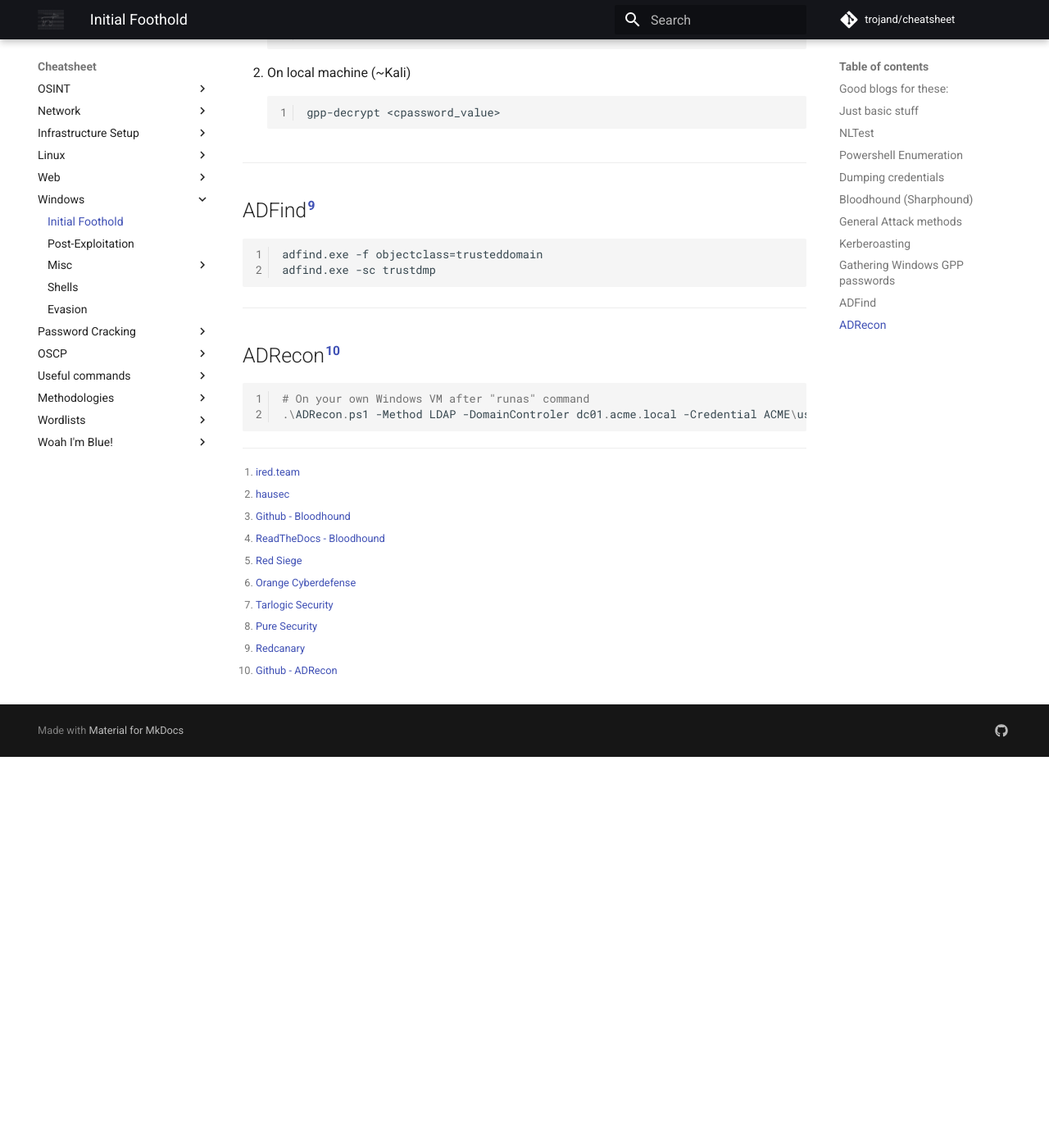
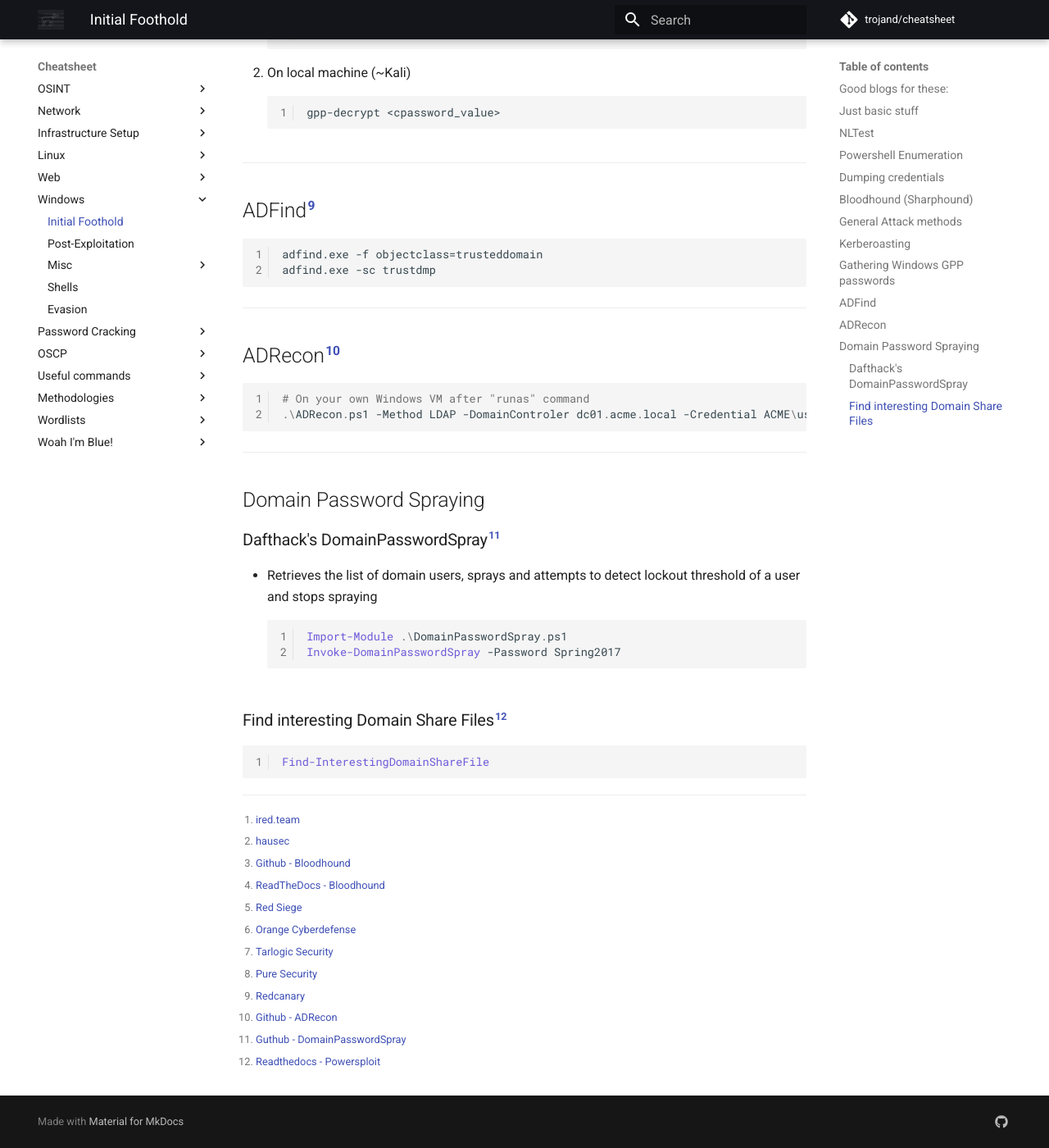
Before and after one commit to trojand/cheatsheet, an MkDocs documentation site: the page built from docs/Windows/Initial_Foothold.md, in a window 1280 px wide and 1400 px high, scrolled down 3402 px. Shown: the whole window at 82% size. Built offline with MkDocs 1.6.1 and Material for MkDocs 9.7.7, drawn with Linux system fonts in a browser that asks for light colours; comment, search, counter and statistics services are not loaded; before the commit the page ends 4325 px from its top, so only the background shows below that.

Commit message:
Update Initial_Foothold.md

````diff
--- a/docs/Windows/Initial_Foothold.md
+++ b/docs/Windows/Initial_Foothold.md
@@ -144,6 +144,22 @@ adfind.exe -sc trustdmp
 .\ADRecon.ps1 -Method LDAP -DomainControler dc01.acme.local -Credential ACME\user01
 ```
 
+---
+## Domain Password Spraying
+### Dafthack's DomainPasswordSpray[^11]
+* Retrieves the list of domain users, sprays and attempts to detect lockout threshold of a user and stops spraying
+```powershell
+Import-Module .\DomainPasswordSpray.ps1
+Invoke-DomainPasswordSpray -Password Spring2017
+```
+
+### Find interesting Domain Share Files[^12]
+```powershell
+Find-InterestingDomainShareFile
+```
+
+
+
 [^1]: [ired.team](https://www.ired.team/offensive-security-experiments/offensive-security-cheetsheets)
 [^2]: [hausec](https://hausec.com/2019/03/12/penetration-testing-active-directory-part-ii/)
 [^3]: [Github - Bloodhound](https://github.com/BloodHoundAD/BloodHound/tree/master/Collectors)
@@ -154,3 +170,5 @@ adfind.exe -sc trustdmp
 [^8]: [Pure Security](https://pure.security/dumping-windows-credentials/)
 [^9]: [Redcanary](https://redcanary.com/threat-detection-report/techniques/domain-trust-discovery/)
 [^10]: [Github - ADRecon](https://github.com/adrecon/ADRecon)
+[^11]: [Guthub - DomainPasswordSpray](https://github.com/dafthack/DomainPasswordSpray)
+[^12]: [Readthedocs - Powersploit](https://powersploit.readthedocs.io/en/latest/Recon/Find-InterestingDomainShareFile/)
````
